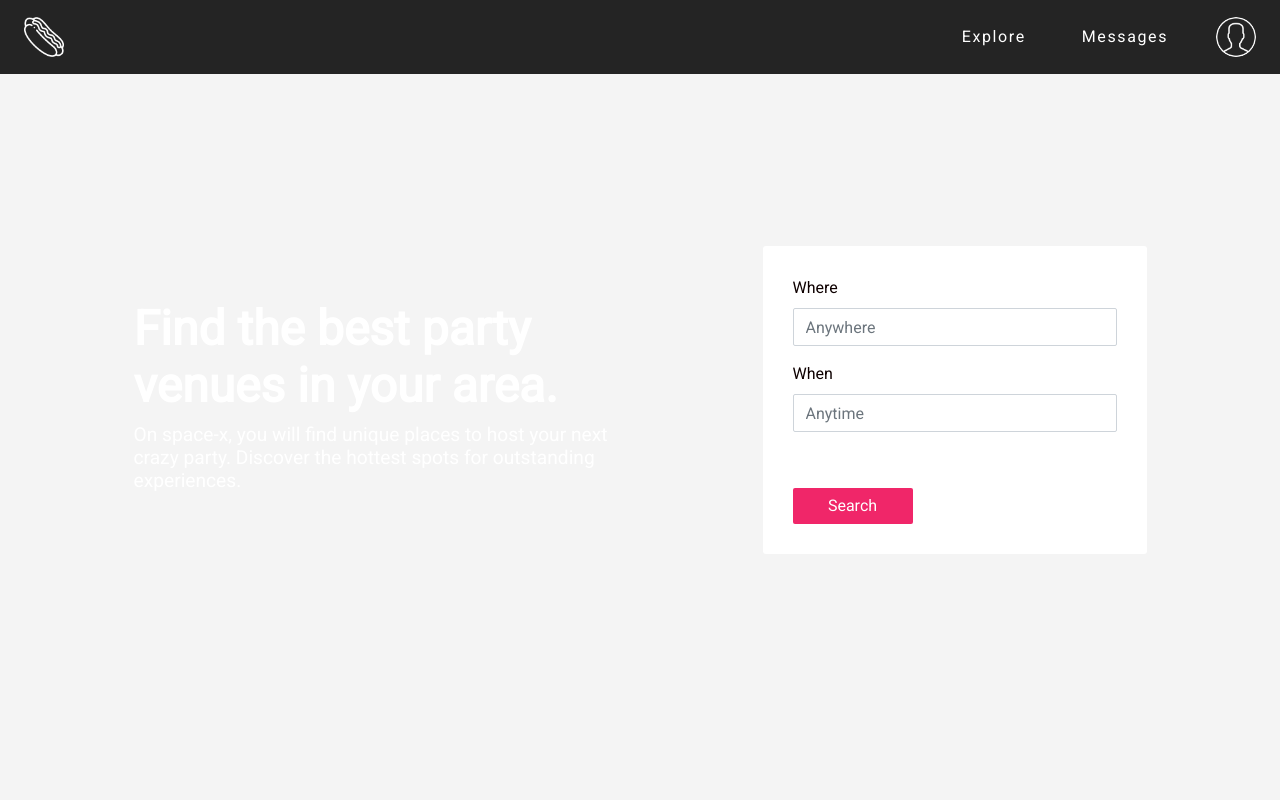
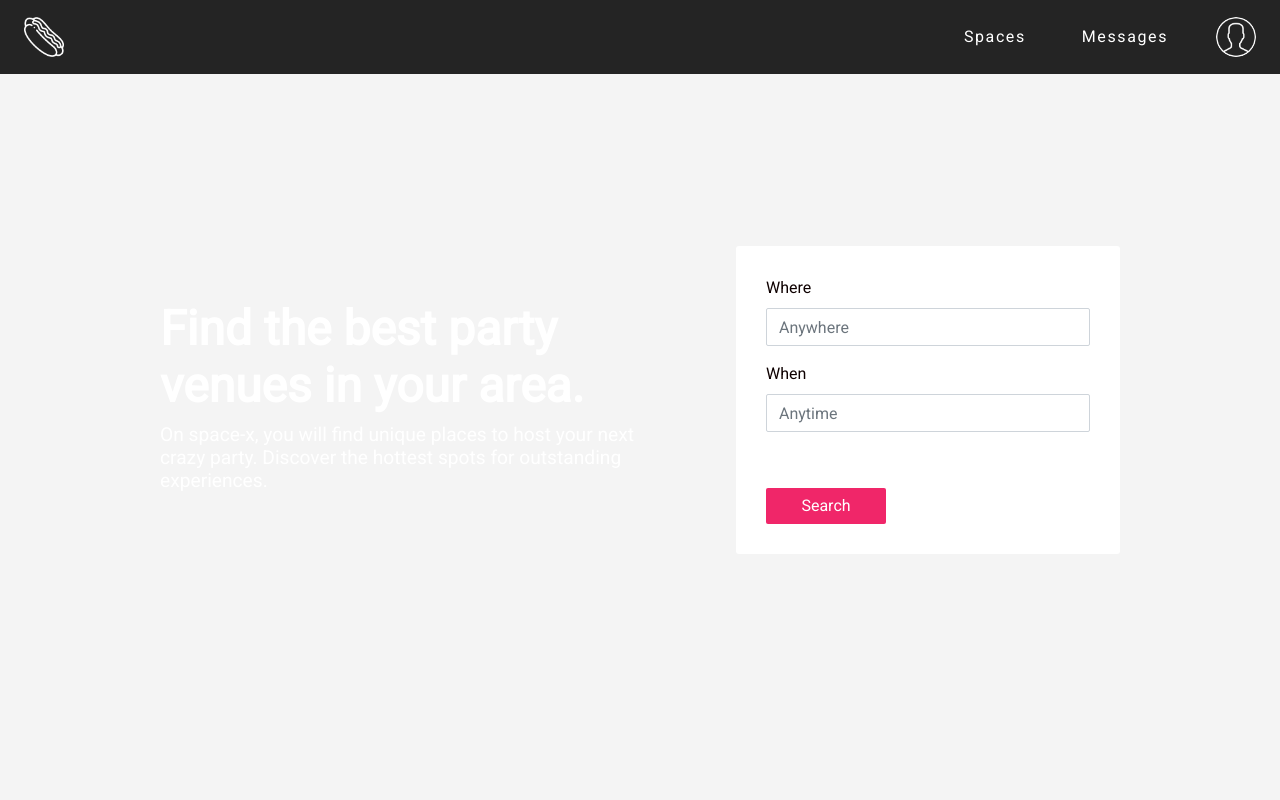
Before and after one commit to zoe-gld/space-x, a Rails app: page / in a window 1280 px wide. Run offline with Rails 7, Linux system fonts and the light colour scheme; a user stored in the database is signed in; style sheets or scripts are compiled from the project's sources; some libraries are stand-ins or nearby versions.

Commit message:
added links to navbar

```diff
--- a/app/assets/stylesheets/pages/_home.scss
+++ b/app/assets/stylesheets/pages/_home.scss
@@ -21,7 +21,7 @@ h3 {
   display: flex;
   align-items: center;
   justify-content: space-around;
-  padding: 0 75px;
+  padding: 0 8em;
 }
 
 .hero-text {
--- a/app/views/layouts/application.html.erb
+++ b/app/views/layouts/application.html.erb
@@ -13,7 +13,7 @@
   <body>
 
     <div class="navbar navbar-expand-sm navbar-light navbar-lewagon">
-      <%= link_to "#", class: "navbar-brand" do %>
+      <%= link_to root_path, class: "navbar-brand" do %>
         <%= image_tag "hotdog.png" %>
         <% end %>
       <button class="navbar-toggler" type="button" data-toggle="collapse" data-target="#navbarSupportedContent" aria-controls="navbarSupportedContent" aria-expanded="false" aria-label="Toggle navigation">
@@ -23,7 +23,7 @@
         <ul class="navbar-nav mr-auto">
           <% if user_signed_in? %>
             <li class="nav-item">
-              <%= link_to "Explore", "#", class: "nav-link" %>
+              <%= link_to "Spaces", spaces_path, class: "nav-link" %>
             </li>
             <li class="nav-item">
               <%= link_to "Messages", "#", class: "nav-link" %>
@@ -31,8 +31,8 @@
             <li class="nav-item dropdown">
               <%= image_tag "user.png", class: "avatar dropdown-toggle", id: "navbarDropdown", data: { toggle: "dropdown" }, 'aria-haspopup': true, 'aria-expanded': false %>
               <div class="dropdown-menu dropdown-menu-right" aria-labelledby="navbarDropdown">
-                <%= link_to "Action", "#", class: "dropdown-item" %>
-                <%= link_to "Another action", "#", class: "dropdown-item" %>
+                <%= link_to "Add space", "#", class: "dropdown-item" %>
+                <%= link_to "My spaces", "#", class: "dropdown-item" %>
                 <%= link_to "Log out", destroy_user_session_path, method: :delete, class: "dropdown-item" %>
               </div>
             </li>
```
